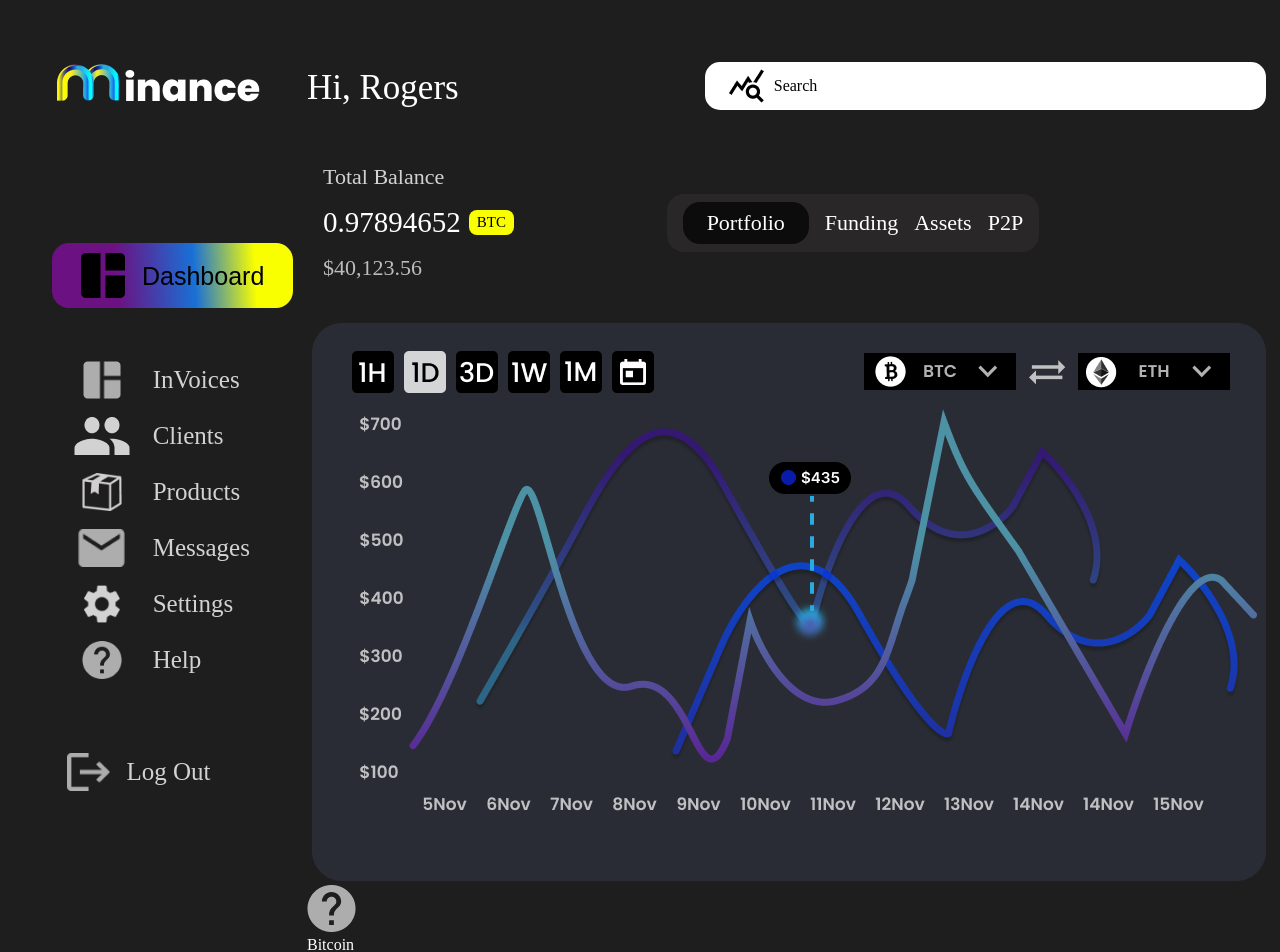
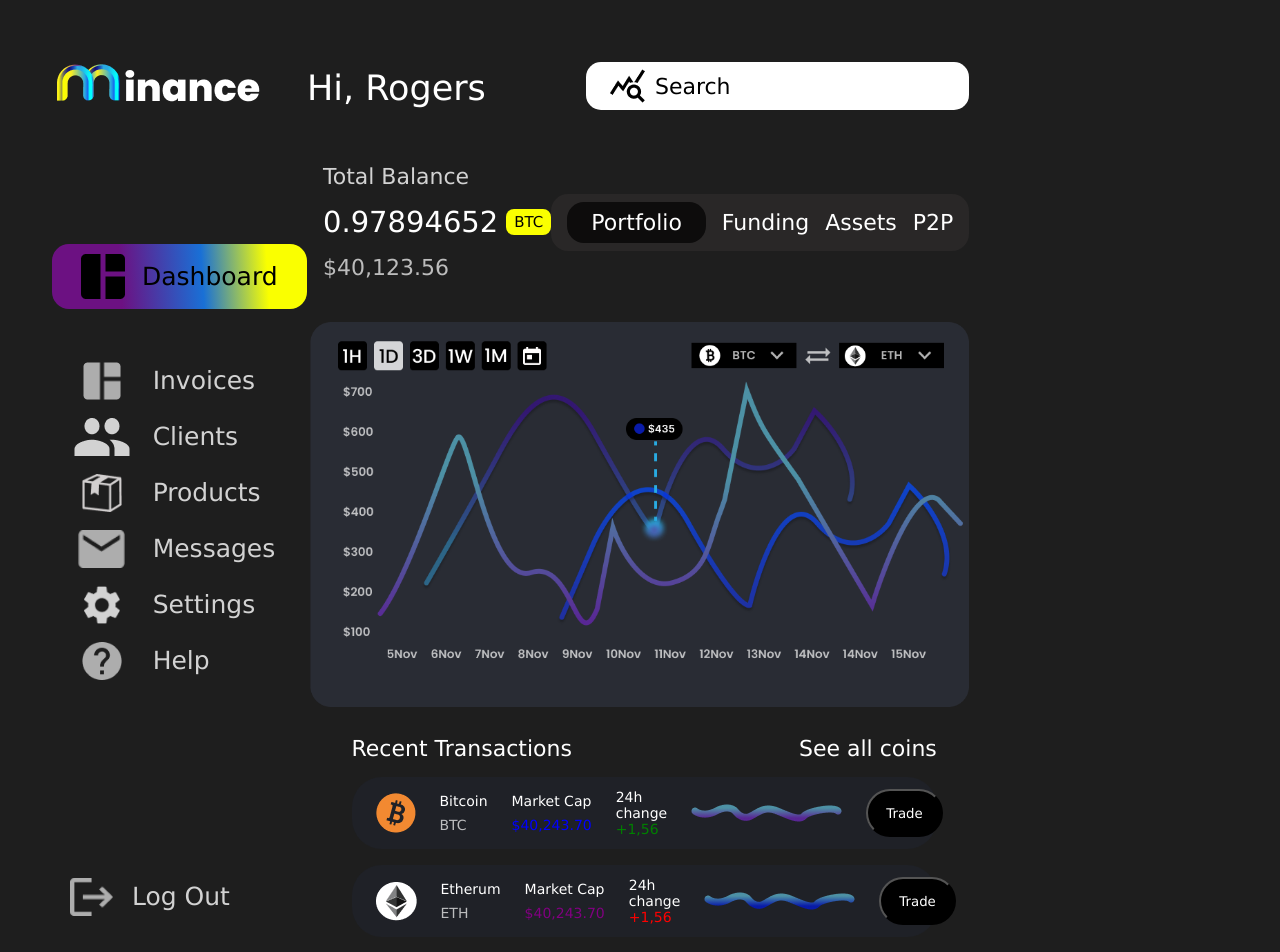
Before and after one commit to Clansou/integration_maquette, a Vue app: page /#/ in a window 1280 px wide. Shown: the top 952 px of the page. Built offline with nearby package versions, Linux system fonts and the light colour scheme.

Commit message:
Add style and text to transaction

```diff
--- a/src/components/TransactionComponent.vue
+++ b/src/components/TransactionComponent.vue
@@ -1,11 +1,11 @@
 <script>
 export default {
-  props: ['img','name','subname','subimg']
+  props: ['img','name','subname','subimg','activeColor1','activeColor2']
 }
 </script>
 
 <template>
-    <div>
+    <div class="transaction">
         <img :src="img" alt=''>
         <div>
             <p>{{ name }}</p>
@@ -13,11 +13,11 @@
         </div>
         <div>
             <p>Market Cap</p>
-            <p class="price">$40,243.70</p>
+            <p class="price" :style="{ color: activeColor1}">$40,243.70</p>
         </div>
         <div>
             <p> 24h change</p>
-            <p class="change">+1,56</p>
+            <p class="change" :style="{ color: activeColor2}">+1,56</p>
         </div>
 
         <img :src="subimg" alt=''>
@@ -25,3 +25,38 @@
     </div>
 
 </template>
+<style>
+
+.transaction{
+    display: flex;
+    justify-content: space-around;
+    background: rgba(32, 35, 43, 0.7);
+    padding: 12px 24px;
+    border-radius: 30px;
+    font-size: 14px;
+    gap: 24px;
+}
+.transaction>button{
+    background: #000000;
+    border-radius: 30px;
+    padding: 6px 18px;
+    color: #fff;
+}
+.transaction>img{
+    height: fit-content;
+    margin-top: auto;
+    margin-bottom: auto;
+}
+.transaction>div{
+    display: flex;
+    flex-direction: column;
+    justify-content: space-around;
+}
+.transaction :nth-child(2) :nth-child(2){
+    opacity: 0.7;
+}
+
+
+
+
+</style>
--- a/src/views/HomeView.vue
+++ b/src/views/HomeView.vue
@@ -19,7 +19,7 @@
       <p>Dashboard</p>
     </button>
     <div id="Menu">
-      <MenuButton img="image/Icone/Invoices.png" text="InVoices" />
+      <MenuButton img="image/Icone/Invoices.png" text="Invoices" />
       <MenuButton img="image/Icone/Clients.png" text="Clients" />
       <MenuButton img="image/Icone/Products.png" text="Products" />
       <MenuButton img="image/Icone/Messages.png" text="Messages" />
@@ -35,7 +35,7 @@
       <h1>Hi, Rogers</h1>
       <div id="search">
         <img src="../../public/image/Icone/Search.png" alt="">
-        <p>Search</p>
+        <input placeholder="Search">
       </div>
     </header>
     <div class="InfoGraph">
@@ -51,8 +51,16 @@
         <a>P2P</a>
       </nav>
     </div>
+
     <img src="../../public/image/Graphique.png" alt="">
-    <TransactionComponent img="image/Icone/Help.png" subimg="image/Icone/Help.png" name="Bitcoin" subname="BTC"/>
+    <div id="Transactiondiv">
+      <div>
+        <p>Recent Transactions </p>
+        <a>See all coins</a>
+      </div>
+      <TransactionComponent img="image/Crypto/Bitcoin3.png" subimg="image/transactionCurve1.png" name="Bitcoin" subname="BTC" activeColor1="blue" activeColor2="green"/>
+      <TransactionComponent img="image/Crypto/Etherum2.png" subimg="image/transactionCurve2.png" name="Etherum" subname="ETH" activeColor1="purple" activeColor2="red"/>
+    </div>
   </main>
 </template>
 
@@ -62,10 +70,14 @@
   margin: 0px;
   box-sizing: border-box;
   padding: 0px;
+  font-family:Verdana, Geneva, Tahoma, sans-serif;
+
 }
   body{
     background-color: #1E1E1E;
     color: #FFFFFF;
+    font-size: 22px;
+
   }
   #app{
     display: grid;
@@ -77,6 +89,7 @@
   }
   #app>aside{
     margin-left: 52px;
+    position: relative;
   }
   #Dashboard{
     width: min-content;
@@ -102,7 +115,7 @@
   }
   .logout{
     position: absolute;
-    bottom: 0;
+    bottom: 12px;
   }
 
 
@@ -131,6 +144,14 @@
     border-radius: 15px;
     color: #000;
     }
+  #search>input{
+    border: 0;
+    font-size: 22px;
+  }
+  #search ::placeholder{
+    opacity: 1;
+    color: #000;
+  }
 
 
 
@@ -155,6 +176,7 @@
   }
   #BTC{
     font-size: 29px;
+
     display: flex;
     gap: 8px;
     color: #FFFFFF;
@@ -186,6 +208,22 @@
     border-radius: 17px;
   }
   main>img{
+    width: 100%;
     margin-top: 42px;
   }
+
+  #Transactiondiv{
+    display: flex;
+    flex-direction: column;
+    gap: 16px;
+    margin-left: 12px;
+    margin-top: 24px;
+  }
+  #Transactiondiv>div{
+    width: 90%;
+    display: flex;
+    justify-content: space-between;
+    margin-left: auto;
+    margin-right: auto;
+  }
 </style>
```
Also changed, not shown: public/image/Crypto/Bitcoin3.png (added).
